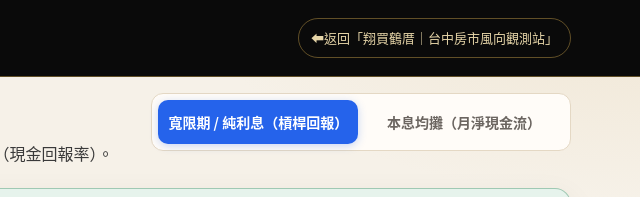
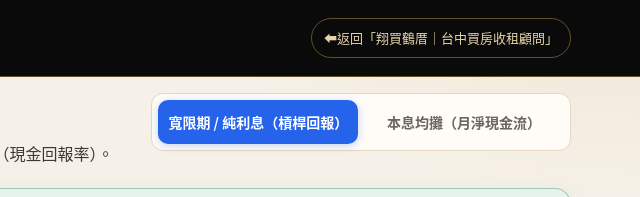
Before and after one commit to alex15ander/taichung-house, a plain HTML site: page finance-model/index.html in a window 1280 px wide. Shown: the top 197 px of the page, 629-1269 px from the left. Drawn offline with Linux system fonts and the light colour scheme.

Commit message:
finance-model: 返回連結改新品牌名「翔買鶴厝｜台中買房收租顧問」

```diff
--- a/finance-model/index.html
+++ b/finance-model/index.html
@@ -668,7 +668,7 @@
           <div class="brand-sub">台中收租投資</div>
         </div>
       </a>
-      <a class="back-link" href="../">⬅ <span class="full">返回「翔買鶴厝｜台中房市風向觀測站」</span><span class="short">返回首頁</span></a>
+      <a class="back-link" href="../">⬅ <span class="full">返回「翔買鶴厝｜台中買房收租顧問」</span><span class="short">返回首頁</span></a>
     </div>
   </header>
 
```
